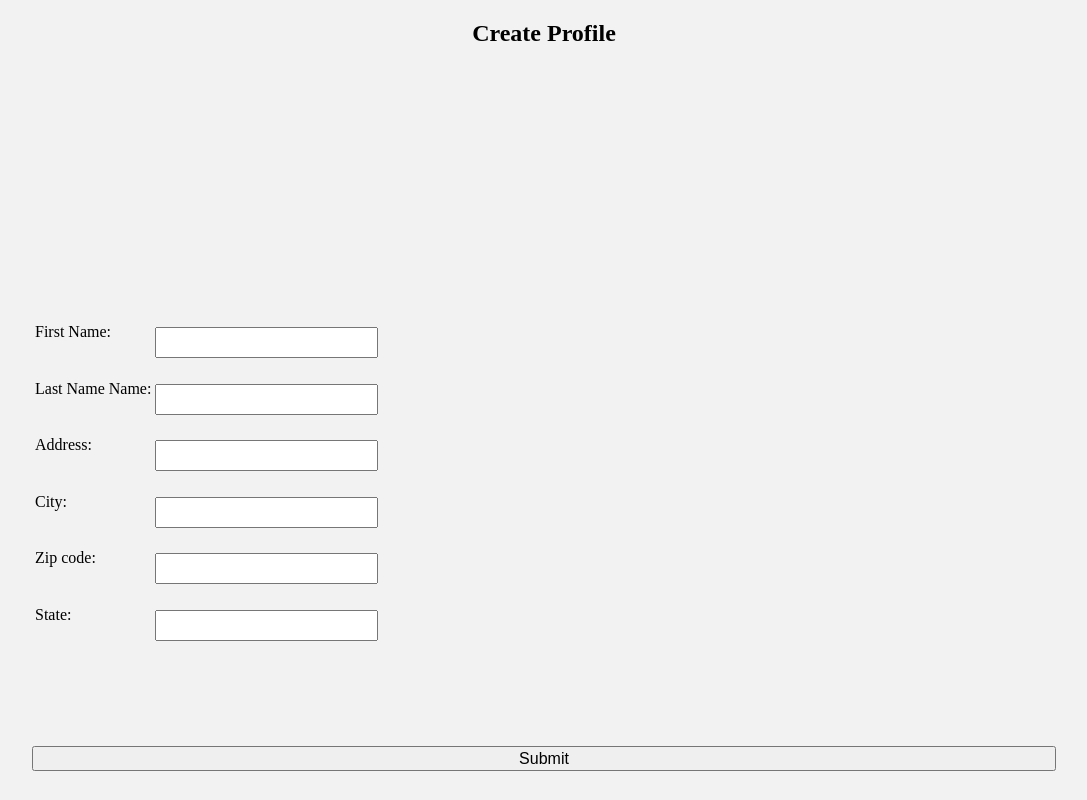
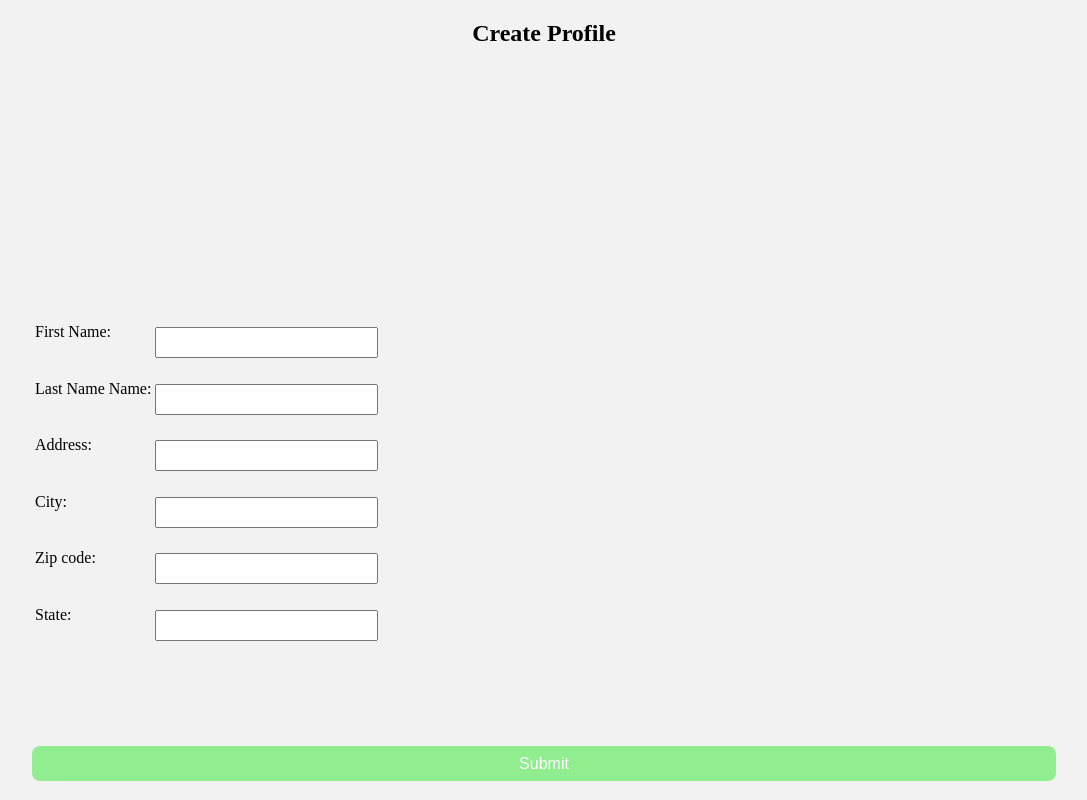
Before and after one commit to iorvenda/remindme, a plain HTML site: page index.html in a window 1280 px wide. Shown: the whole page, without its empty margins (96-1183 px from the left). Drawn offline with Linux system fonts and the light colour scheme.

Commit message:
Update index.html

```diff
--- a/index.html
+++ b/index.html
@@ -14,6 +14,11 @@
       margin: 20% 10% 0 10%;
 
     }
+    #form  table tr td p{
+      text-align: center;
+      line-height: 20px;
+      color:green;
+    }
     input{
 
       width: 100%;
@@ -23,6 +28,13 @@
       }
 h2{
   text-align: center;
+}
+#submit{
+  height: 35px;
+  border: none;
+  color:white;
+  background-color:lightgreen;
+  border-radius: 8px;
 }
 
   @media only screen and (max-width: 414px){
@@ -58,7 +70,7 @@ h2{
           <td>State:</td><td><input type="text" name="" value=""></td>
         </tr>
       </table>
-      <input type="submit" name="" value="Submit">
+      <input id="submit" type="submit" name="" value="Submit">
     </form>
   </div>
 
```
